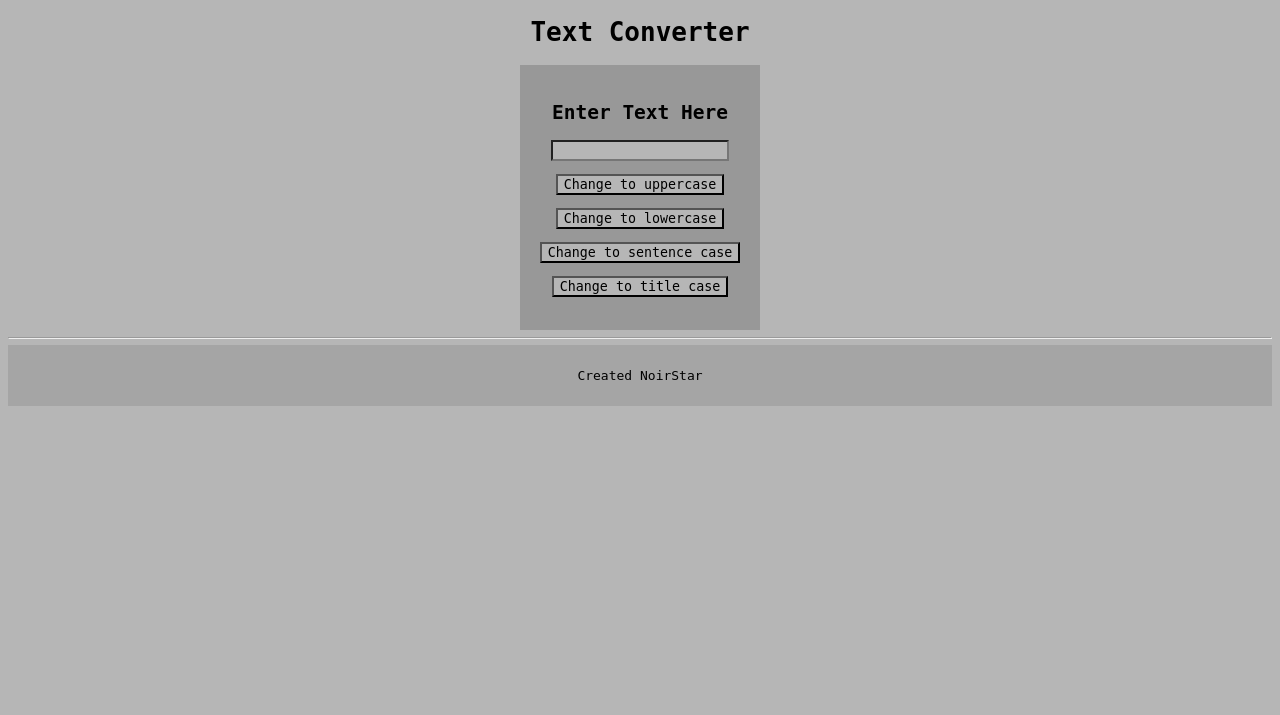
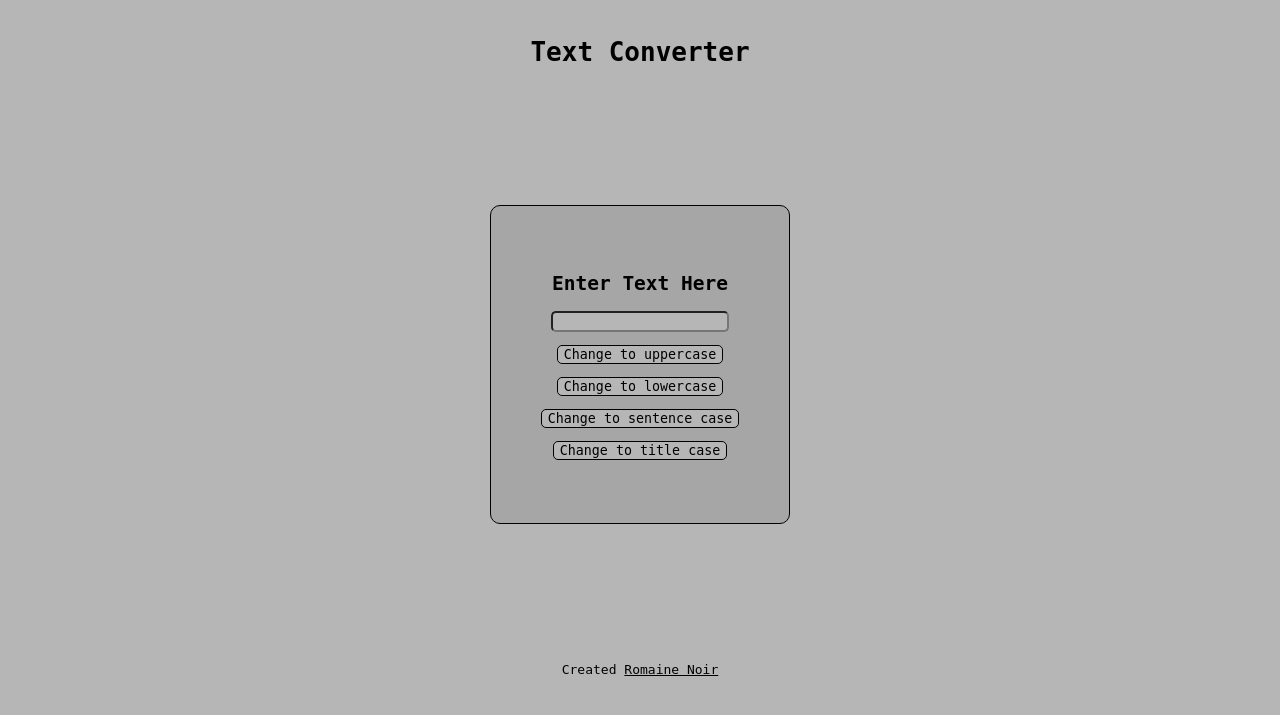
Before and after one commit to romainenoir/textcase_converter, a Flask app: page /convert-text in a window 1280 px wide. Shown: the top 715 px of the page. Run offline with Flask 3, Linux system fonts and the light colour scheme.

Commit message:
style: style format  edited

```diff
--- a/static/style.css
+++ b/static/style.css
@@ -1,5 +1,7 @@
+/**/
 * {
     font-family: monospace;
+    box-sizing: border-box;
 }
 
 body {
@@ -8,74 +10,64 @@ body {
     text-align: center;
 }
 
+hr {
+    opacity: 0;
+}
+
+#page-title {
+    padding: 20px;
+}
+
+/* FORM */
 .form_for_text {
-    background-color: rgb(152, 152, 152);
+    background-color: rgb(166, 166, 166);
     display: inline-block;
-    padding: 20px;
+    padding: 50px;
+    border: 1px solid black;
+    border-radius: 10px;
+    margin: 100px;
     text-align: center;
 }
 
+.textarea {
+    background-color: rgb(182,182,182);
+    border-radius: 5px;
+    font-family: monospace;
+}
+
+.btn_case {
+    background-color: rgb(182,182,182);
+    border: 1px solid black;
+    border-radius: 5px;
+    color: black;
+    font-family: monospace;
+}
+
+.btn_case:hover {
+    background-color: rgb(212, 212, 212);
+    transition-duration: 0.5s;
+}
+
+#form_hr {
+    margin: 10px;
+    opacity: 0.25;
+}
+
+/* FOOTER */
 footer {
-    background-color: rgb(165, 165, 165);
     font-family: monospace;
     color: rgb(0, 0, 0);
     text-align: center;
     font: 14px;
     padding: 10px;
+    margin-top: auto;
 }
 
-.btn_upper {
-    background-color: rgb(182,182,182);
+#gh_link {
     color: black;
-    font-family: monospace;
 }
 
-.btn_upper:hover {
-    background-color: rgb(212, 212, 212);
-    color: black;
-    font-family: monospace;
+#gh_link:hover {
+    color: white;
+    transition-duration: 0.25s;
 }
-
-.btn_lower {
-    background-color: rgb(182,182,182);
-    color: black;
-    font-family: monospace;
-}
-
-.btn_lower:hover {
-    background-color: rgb(212, 212, 212);
-    color: black;
-    font-family: monospace;
-}
-
-
-.btn_title {
-    background-color: rgb(182,182,182);
-    color: black;
-    font-family: monospace;
-}
-
-.btn_title:hover {
-    background-color: rgb(212, 212, 212);
-    color: black;
-    font-family: monospace;
-}
-
-
-.btn_sentence {
-    background-color: rgb(182,182,182);
-    color: black;
-    font-family: monospace;
-}
-
-.btn_sentence:hover {
-    background-color: rgb(212, 212, 212);
-    color: black;
-    font-family: monospace;
-}
-
-
-.textarea {
-    background-color: rgb(182,182,182);
-    font-family: monospace;
-}
--- a/templates/base.html
+++ b/templates/base.html
@@ -9,11 +9,11 @@
         <link rel="stylesheet" href="/static/style.css">
     </head>
     <body class="content">
-        <h1>Text Converter</h1>
+        <h1 id="page-title">Text Converter</h1>
        {% block content %}{% endblock %}
     </body>
     <hr>
     <footer class="footer">
-        <p id="credits">Created NoirStar</p>
+        <p id="credits">Created <a href="https://github.com/romainenoir" id="gh_link">Romaine Noir</a></p>
     </footer>
 </html>
--- a/templates/index.html
+++ b/templates/index.html
@@ -6,16 +6,19 @@
     <h2 id="form_label">{{text_convert.textarea.label}}</h2>
     <p>{{text_convert.textarea(class='textarea')}}</p>
 
-    <p>{{text_convert.uppercase(class='btn_upper')}}</p>
-    <p>{{text_convert.lowercase(class='btn_lower')}}</p>
-    <p>{{text_convert.sentence_case(class='btn_sentence')}}</p>
-    <p>{{text_convert.title_case(class='btn_title')}}</p>
+    <p>{{text_convert.uppercase(class='btn_case')}}</p>
+    <p>{{text_convert.lowercase(class='btn_case')}}</p>
+    <p>{{text_convert.sentence_case(class='btn_case')}}</p>
+    <p>{{text_convert.title_case(class='btn_case')}}</p>
+
+    <div class="converted_text">
+        {% if new_string != None %}
+            <hr id="form_hr">
+            <h3>Converted Text</h3>
+            <p>{{ new_string }}</p>
+        {% endif %}
+    </div>
 </form>
-<section class="converted_text">
-    {% if new_string != None %}
-        <h3>Converted Text</h3>
-        <p>{{ new_string }}</p>
-    {% endif %}
-</section>
+
 
 {% endblock%}
```
